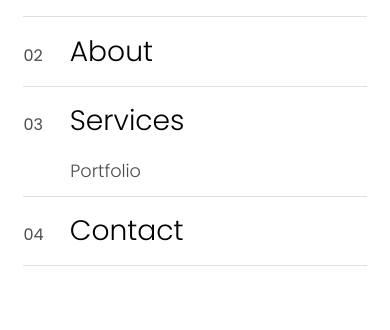
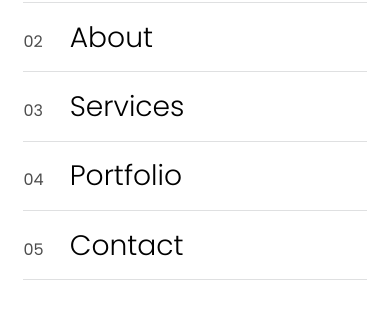
Before and after one commit to GogaDanelia06/Service-lnd, a Next.js app: page /en/contact in a window 390 px wide. Both pictures are taken after a click on the button "Open menu". Shown: the part 295-625 px from the top of the page. Built offline with nearby package versions, Linux system fonts and the light colour scheme; no server answers.

Commit message:
fix mobile nav for portfolio menu

```diff
--- a/src/components/layout/MobileNav.tsx
+++ b/src/components/layout/MobileNav.tsx
@@ -24,6 +24,7 @@ export function MobileNav({
   const panelRef = useRef<HTMLDivElement>(null);
   const triggerRef = useRef<HTMLButtonElement>(null);
   const panelId = useId();
+  const items = nav.flatMap((item) => [item, ...(item.children ?? [])]);
 
   const close = useCallback(() => {
     setOpen(false);
@@ -71,7 +72,7 @@ export function MobileNav({
           className="site-pad flex h-full flex-col justify-between py-[var(--header-pad-y)]"
         >
           <ul className="flex flex-1 flex-col content-center justify-center">
-            {nav.map((item, index) => (
+            {items.map((item, index) => (
               <li key={item.href} className="border-b border-[var(--rule)]">
                 <Link
                   href={localePath(locale, item.href)}
@@ -85,19 +86,6 @@ export function MobileNav({
                     {item.label}
                   </span>
                 </Link>
-
-                {(item.children ?? []).map((child) => (
-                  <Link
-                    key={child.href}
-                    href={localePath(locale, child.href)}
-                    aria-current={pathname === localePath(locale, child.href) ? 'page' : undefined}
-                    className="flex items-baseline gap-4 pb-[0.55em] pl-12"
-                  >
-                    <span className="display display--tight text-[length:calc(1.4rem+0.8*var(--type-step))] text-[var(--muted)]">
-                      {child.label}
-                    </span>
-                  </Link>
-                ))}
               </li>
             ))}
           </ul>
```
